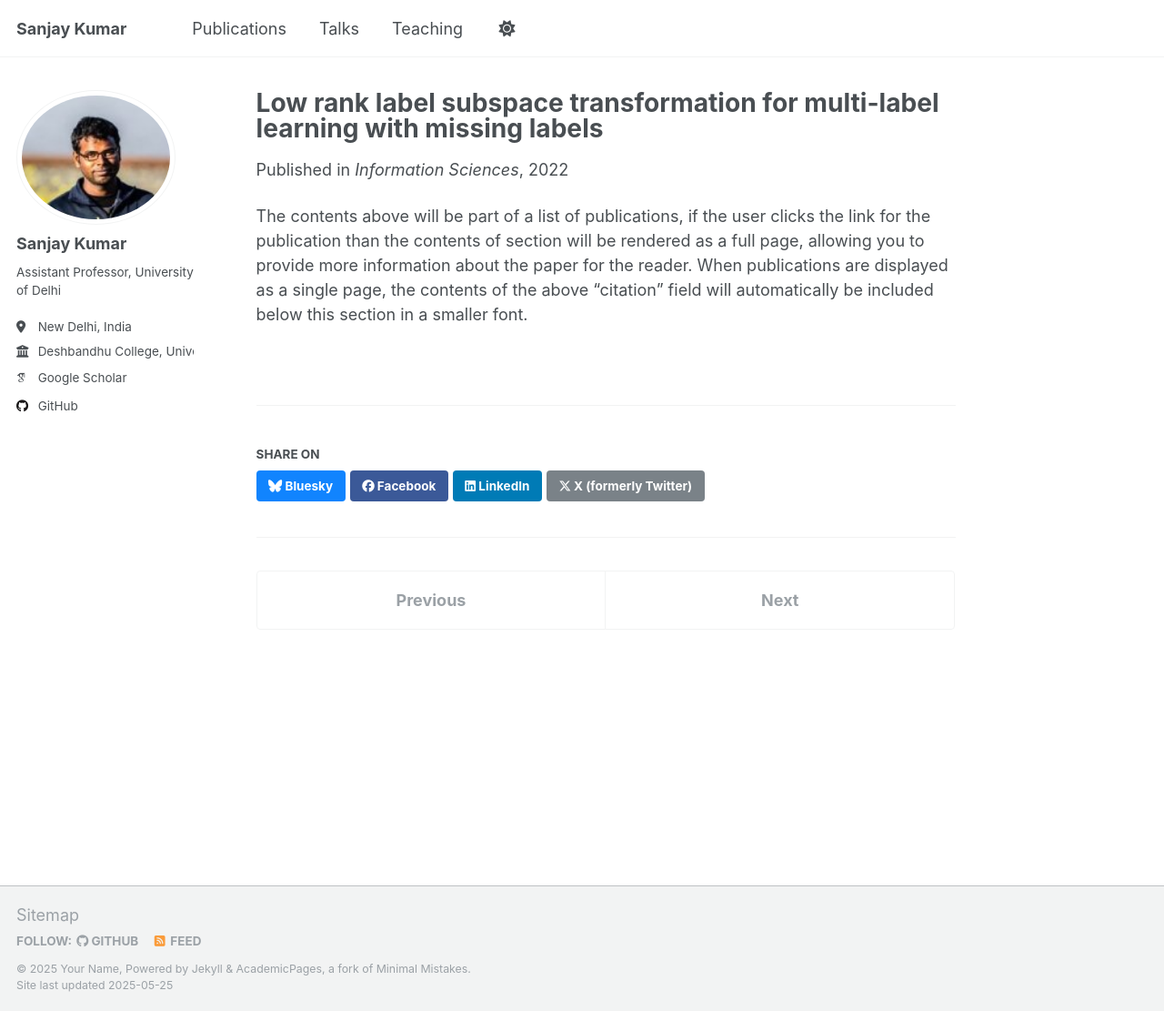
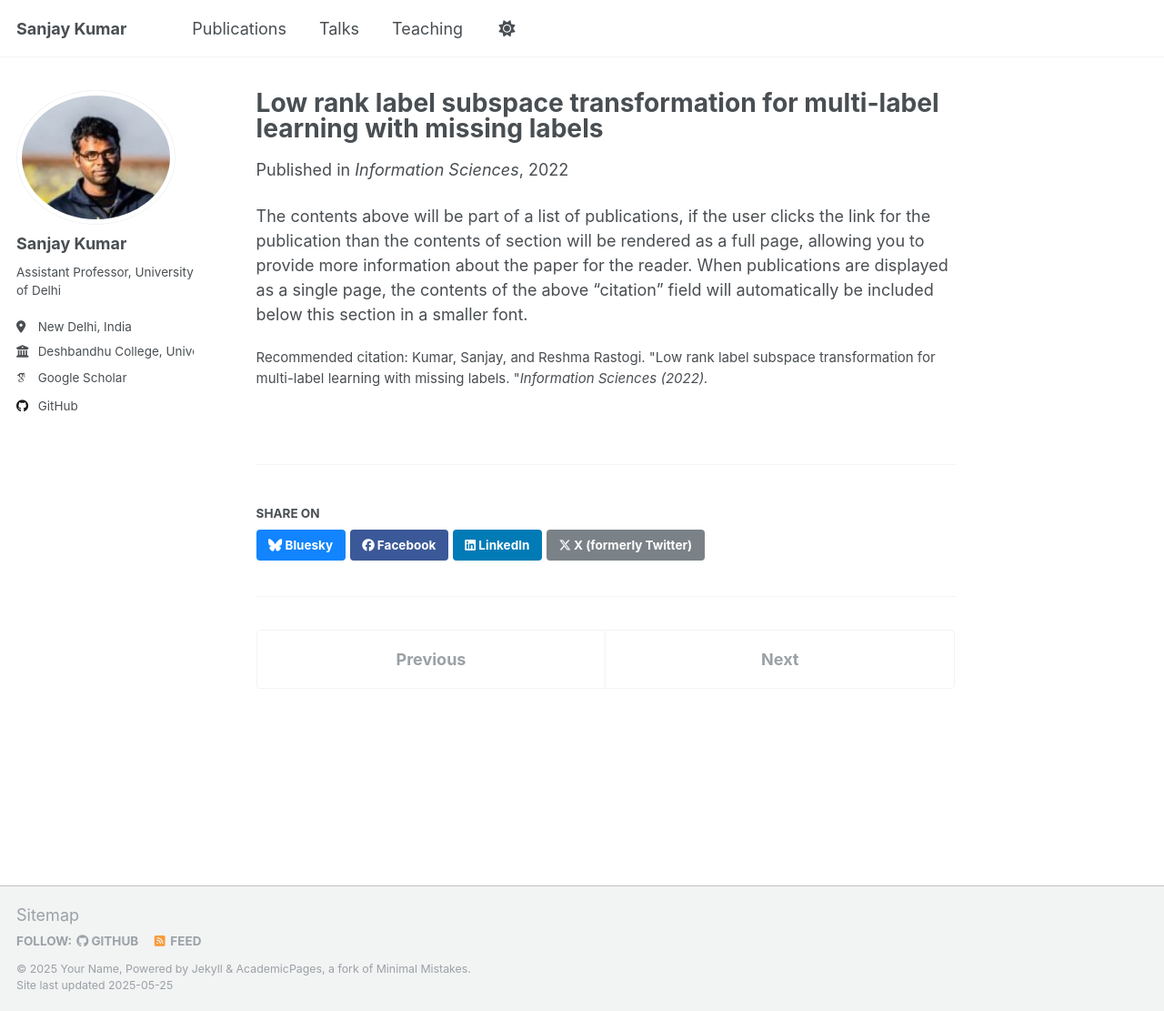
Before and after one commit to sanjayksau/sanjayksau.github.io, a Jekyll site: the page built from _publications/j1.md, in a window 1280 px wide and 1111 px high. Shown: the whole window at 91% size. Built offline with Jekyll 4.4.1, drawn with Linux system fonts in a browser that asks for light colours; some web fonts are replaced.

Commit message:
Update j1.md

```diff
--- a/_publications/j1.md
+++ b/_publications/j1.md
@@ -6,5 +6,6 @@ permalink: /publication/j1
 excerpt: 'This paper proposes a unified framework, LRMML, that recovers missing labels in multi-label datasets by jointly leveraging auxiliary labels, low-rank constraints, and inter-label subspace separation to capture both local and global label correlations.'
 date: 2022-01-31
 venue: 'Information Sciences'
+citation: 'Kumar, Sanjay, and Reshma Rastogi. &quot;Low rank label subspace transformation for multi-label learning with missing labels. &quot;<i>Information Sciences (2022).</i>'
 ---
 The contents above will be part of a list of publications, if the user clicks the link for the publication than the contents of section will be rendered as a full page, allowing you to provide more information about the paper for the reader. When publications are displayed as a single page, the contents of the above "citation" field will automatically be included below this section in a smaller font.
```
